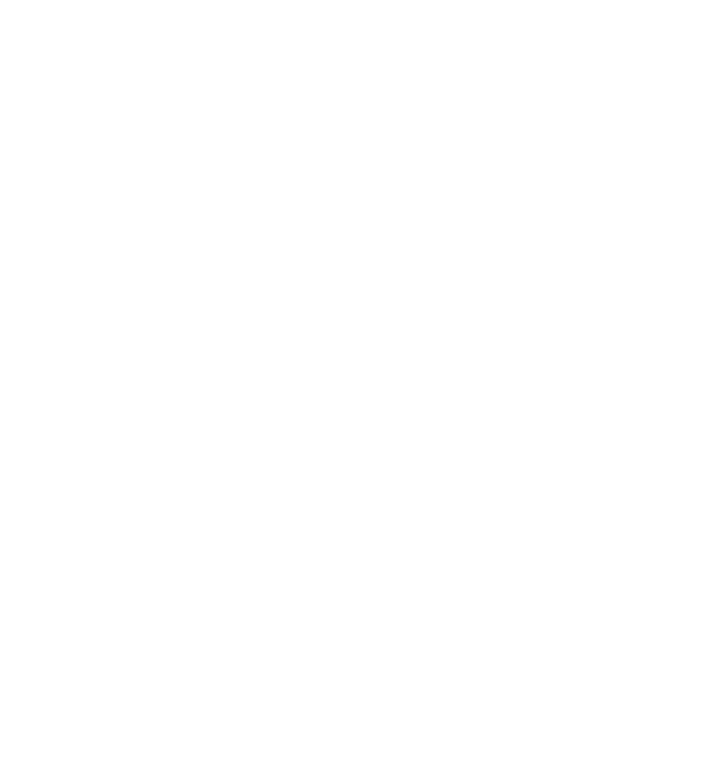
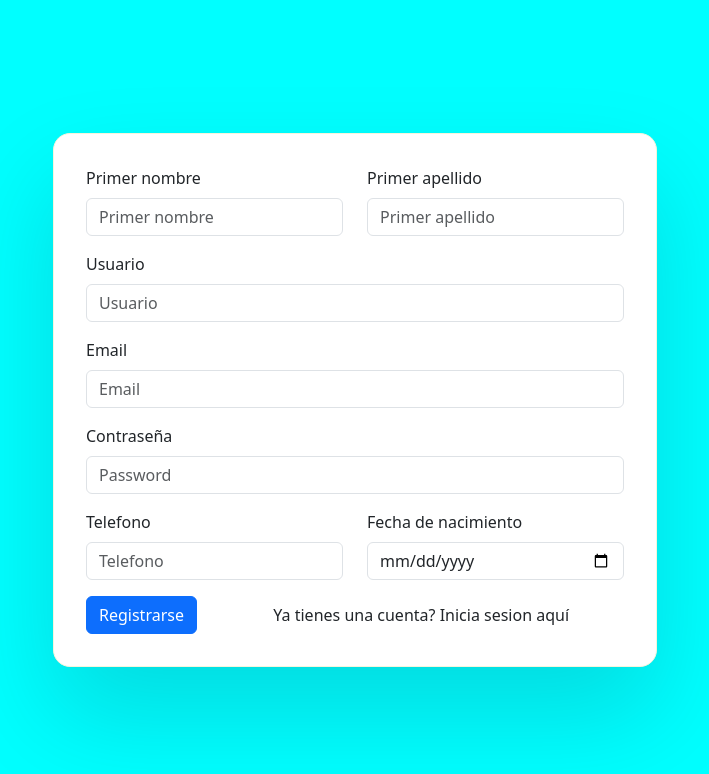
Before and after one commit to dVera17/libraryCampus, a React (Vite) app in the folder frontend/: page / in a window 1280 px wide. Shown: the top 774 px of the page, without its empty margins (285-994 px from the left). Built offline with nearby package versions, Linux system fonts and the light colour scheme.

Commit message:
feat: :sparkles: Se realiza el modulo de registro
Se realiza el modulo de registro

```diff
--- a/frontend/src/main.jsx
+++ b/frontend/src/main.jsx
@@ -1,7 +1,10 @@
 import React from 'react'
 import ReactDOM from 'react-dom/client'
+import 'bootstrap/dist/css/bootstrap.min.css';
+import Register from './pages/Register'
 
 ReactDOM.createRoot(document.getElementById('root')).render(
   <React.StrictMode>
+    <Register />
   </React.StrictMode>,
 )
--- /dev/null
+++ b/frontend/src/pages/Register.jsx
@@ -0,0 +1,76 @@
+import React, { useState } from 'react'
+import '../styles.css'
+import Col from 'react-bootstrap/Col';
+import Form from 'react-bootstrap/Form';
+import Row from 'react-bootstrap/Row';
+import Button from 'react-bootstrap/Button';
+
+export default function Register() {
+    const [user, setUser] = useState();
+    const [email, setEmail] = useState();
+    const [telefono, setTelefono] = useState();
+    const [primerNombre, setPrimerNombre] = useState();
+    const [primerApellido, setPrimerApellido] = useState();
+    const [password, setPassword] = useState();
+    const [fechaNac, setFechaNac] = useState();
+
+    const handleSubmit = async (e) => {
+        e.preventDefault();
+
+        const dataForm = { user, email, telefono: parseInt(telefono), primerNombre, primerApellido, password, rol: 'cliente', fechaNac }
+        const options = {
+            method: 'POST',
+            headers: {
+                "Content-Type": "application/json"
+            },
+            body: JSON.stringify(dataForm)
+        }
+        let result = await (await fetch('http://localhost:5010/auth/register', options)).json()
+        console.log(result);
+    }
+
+    return (
+        <div className="containerForm">
+            <Form>
+                <Row className="mb-3">
+                    <Form.Group as={Col} controlId="formGridEmail">
+                        <Form.Label>Primer nombre</Form.Label>
+                        <Form.Control type="text" name="primerNombre" placeholder="Primer nombre" required onChange={(e) => setPrimerNombre(e.target.value)} />
+                    </Form.Group>
+
+                    <Form.Group as={Col} controlId="formGridPassword">
+                        <Form.Label>Primer apellido</Form.Label>
+                        <Form.Control type="text" name="primerApellido" placeholder="Primer apellido" required onChange={(e) => setPrimerApellido(e.target.value)} />
+                    </Form.Group>
+                </Row>
+                <Form.Group className="mb-3" controlId="formGroupUser">
+                    <Form.Label>Usuario</Form.Label>
+                    <Form.Control type="text" name="user" placeholder='Usuario' required onChange={(e) => setUser(e.target.value)} />
+                </Form.Group>
+                <Form.Group className="mb-3" controlId="formGroupEmail">
+                    <Form.Label>Email</Form.Label>
+                    <Form.Control type="email" name="email" placeholder='Email' required onChange={(e) => setEmail(e.target.value)} />
+                </Form.Group>
+                <Form.Group className="mb-3" controlId="formGroupPassword">
+                    <Form.Label>Contraseña</Form.Label>
+                    <Form.Control type="password" placeholder="Password" required onChange={(e) => setPassword(e.target.value)} />
+                </Form.Group>
+                <Row className="mb-3">
+                    <Form.Group as={Col} controlId="formGridCity">
+                        <Form.Label>Telefono</Form.Label>
+                        <Form.Control type="number" name="telefono" placeholder='Telefono' required onChange={(e) => setTelefono(e.target.value)} />
+                    </Form.Group>
+
+                    <Form.Group as={Col} controlId="formGridState">
+                        <Form.Label>Fecha de nacimiento</Form.Label>
+                        <Form.Control type="date" name="fechaNac" placeholder='Telefono' required onChange={(e) => setFechaNac(e.target.value)} />
+                    </Form.Group>
+                </Row>
+                <Row className='btn-info-register'>
+                    <Col sm={4}><Button variant="primary" type='submit' onClick={handleSubmit}>Registrarse</Button></Col>
+                    <Col sm={8}>Ya tienes una cuenta? Inicia sesion aquí</Col>
+                </Row>
+            </Form>
+        </div>
+    )
+}
--- /dev/null
+++ b/frontend/src/styles.css
@@ -0,0 +1,28 @@
+* {
+    box-sizing: border-box;
+    margin: 0;
+    padding: 0;
+}
+
+.containerForm {
+    background-color: aqua;
+    height: 100vh;
+    width: 100vw;
+    display: flex;
+    justify-content: center;
+    align-items: center;
+}
+
+.containerForm  Form {
+    padding: 2rem;
+    border-radius: 17px;
+    background-color: #fff;
+    border: 1px solid beige;
+    box-shadow: rgba(17, 12, 46, 0.15) 0px 48px 100px 0px;
+}
+
+.btn-info-register{
+    display: flex;
+    justify-content: center;
+    align-items: center;
+}
```
